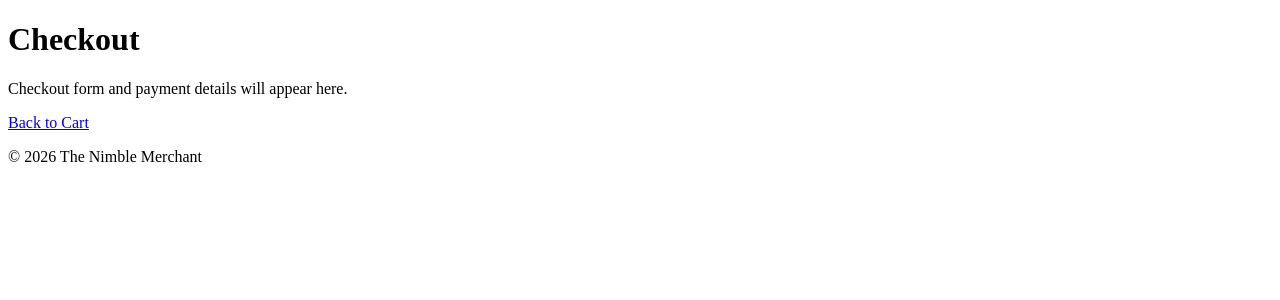
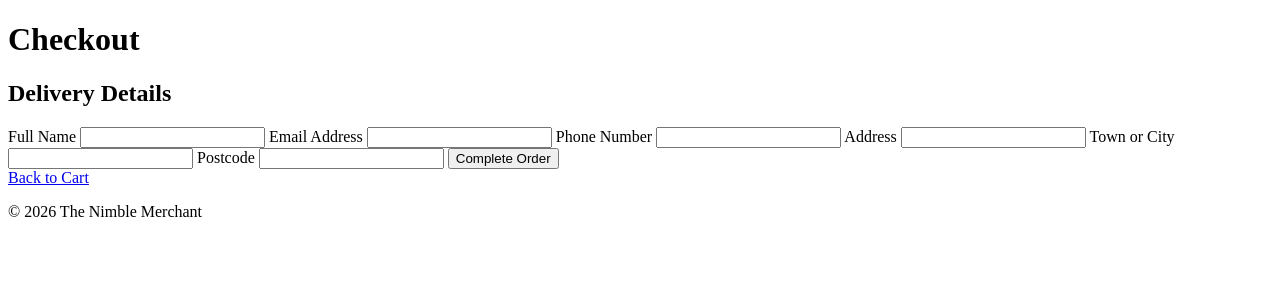
Before and after one commit to Luke-Smith92/TheNimbleMerchant, a Django app: page /checkout/ in a window 1280 px wide. Shown: the part 98-398 px from the top of the page. Run offline with Django 5.2, Linux system fonts and the light colour scheme.

Commit message:
Create checkout form layout

```diff
--- a/checkout/templates/checkout/checkout.html
+++ b/checkout/templates/checkout/checkout.html
@@ -4,7 +4,31 @@
 
 <h1>Checkout</h1>
 
-<p>Checkout form and payment details will appear here.</p>
+<form method="POST" action="{% url 'checkout' %}">
+    {% csrf_token %}
+
+    <h2>Delivery Details</h2>
+
+    <label for="full_name">Full Name</label>
+    <input type="text" name="full_name" id="full_name" required>
+
+    <label for="email">Email Address</label>
+    <input type="email" name="email" id="email" required>
+
+    <label for="phone_number">Phone Number</label>
+    <input type="text" name="phone_number" id="phone_number" required>
+
+    <label for="address">Address</label>
+    <input type="text" name="address" id="address" required>
+
+    <label for="town_or_city">Town or City</label>
+    <input type="text" name="town_or_city" id="town_or_city" required>
+
+    <label for="postcode">Postcode</label>
+    <input type="text" name="postcode" id="postcode" required>
+
+    <button type="submit">Complete Order</button>
+</form>
 
 <a href="{% url 'view_cart' %}">Back to Cart</a>
 
```
